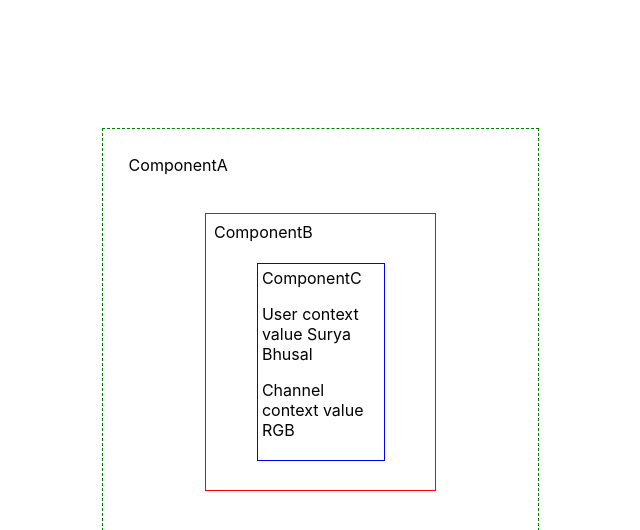
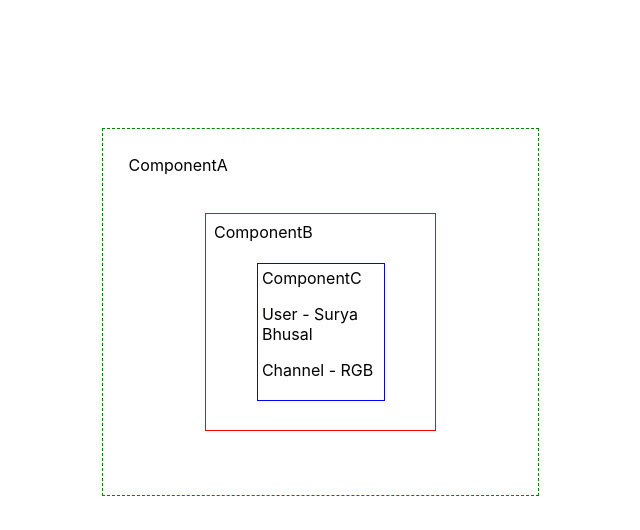
Before and after one commit to sbhusal123/react-hooks, a React (Create React App) app: page / in a window 1280 px wide. Shown: the top 530 px of the page, without its empty margins (154-794 px from the left). Built offline with nearby package versions, Linux system fonts and the light colour scheme.

Commit message:
Refactored component using useContext apis.

```diff
--- a/src/App.js
+++ b/src/App.js
@@ -1,6 +1,6 @@
 import React from "react";
 
-import ContextBasicUsage from "./Components/UseContextHook/ContextBasicUsage";
+import ContextBasicUsage from "./Components/UseContextHook/UsingContextHooks";
 
 export const UserContext = React.createContext();
 export const ChannelContext = React.createContext();
--- /dev/null
+++ b/src/Components/UseContextHook/UsingContextHooks.js
@@ -0,0 +1,55 @@
+import React, { useContext } from "react";
+import { UserContext, ChannelContext } from "../../App";
+
+// Using Context Hooks
+function ComponentC() {
+    const user = useContext(UserContext);
+    const channel = useContext(ChannelContext);
+
+    return (
+        <div
+            style={{
+                border: "1px solid blue",
+                margin: "10% 20%",
+                width: "auto",
+                padding: "2%"
+            }}
+        >
+            ComponentC
+            <p>User - {user}</p>
+            <p>Channel - {channel}</p>
+        </div>
+    );
+}
+
+function ComponentB() {
+    return (
+        <div
+            style={{
+                border: "1px solid red",
+                margin: "10% 20%",
+                width: "auto",
+                padding: "2%"
+            }}
+        >
+            ComponentB
+            <ComponentC />
+        </div>
+    );
+}
+
+export default function ComponentA() {
+    return (
+        <div
+            style={{
+                border: "1px dashed green",
+                margin: "10% 20%",
+                width: "30%",
+                padding: "2%"
+            }}
+        >
+            ComponentA
+            <ComponentB />
+        </div>
+    );
+}
```
Also changed, not shown: src/Components/UseContextHook/README.md, 1 other file (tests, documents, lock files or other folders).
